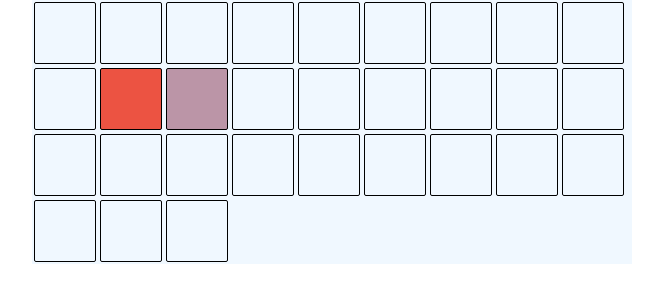
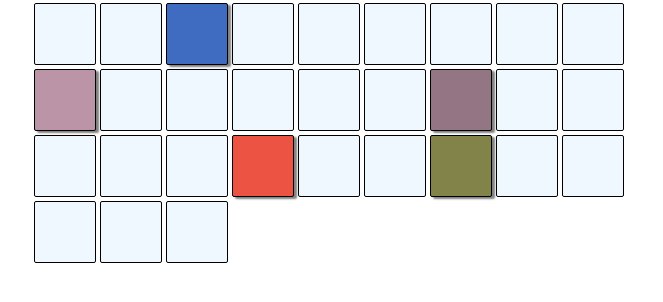
Before and after one commit to triangletrianglesquareplusx/homework, a website: page Lecture 3/index.html in a window 1280 px wide. Shown: the whole page, without its empty margins (308-971 px from the left). Drawn offline with Linux system fonts and the light colour scheme.

Commit message:
this task will only work if collision detection is not intended

```diff
--- a/Lecture 3/app.js
+++ b/Lecture 3/app.js
@@ -1,13 +1,5 @@
 initiate();
 makeAllColoredSquaresTouchable();
-// let num = 29;
-// let random = Math.trunc(Math.random() * 29);
-// setInterval(()=>{
-//     console.log(num);
-//     console.log(Math.trunc(Math.random() * num));
-//     num--;
-// },2000)
-
 
 function createSetNumberOfElements(elementTagName, number){
     let containerElement = document.querySelector('.container');
@@ -24,11 +16,16 @@ function getRandomElement(number){
     console.log(randomNumber + 'this is the first time');
 
     return function(){
+        randomNumber = Math.trunc(Math.random() * number);
         let allItems = document.getElementsByClassName('container')[0]
         .getElementsByClassName('item');
-        let items = [...allItems].filter(item=>!item.classList.contains('active'))[randomNumber];
-        randomNumber--;
-        return items;
+
+        let inactiveItems = [...allItems].filter(item=>!item.classList.contains('active'))[randomNumber] || 0;
+
+        console.log(randomNumber, number);
+        number--;
+        console.log(randomNumber, number);
+        return inactiveItems;
     }
 }
 
@@ -38,17 +35,21 @@ function getRandomColorValue(){
 
 function initiate(){
     let numberOfElements = 30;
-
+    let pElement = document.querySelector('p');
     createSetNumberOfElements('div',numberOfElements);
-
     const randomize = getRandomElement(numberOfElements);
-    setInterval(()=>{
+    let myInterval = setInterval(()=>{
 
         const randomized = randomize();
+        if(!randomized){
+            pElement.textContent = 'Completed';
+            clearInterval(myInterval);
+            return;
+        }
         randomized.style.backgroundColor = `rgb(${getRandomColorValue()}, ${getRandomColorValue()}, ${getRandomColorValue()})`;
         randomized.classList.add('active');
 
-    }, 2000)
+    }, 1000)
 }
 
 function makeAllColoredSquaresTouchable(){
@@ -56,7 +57,6 @@ function makeAllColoredSquaresTouchable(){
     .getElementsByTagName('body')[0]
     .addEventListener('click', (e)=>{
         if(e.target.classList.contains('active')){
-            console.log('you clicked an active square!');
             e.currentTarget.style.backgroundColor = e.target.style.backgroundColor;
         }
     })
--- a/Lecture 3/index.html
+++ b/Lecture 3/index.html
@@ -11,6 +11,7 @@
     <div class="container">
 
     </div>
+    <p></p>
     <script src="app.js"></script>
 </body>
 </html>
--- a/Lecture 3/style.css
+++ b/Lecture 3/style.css
@@ -3,15 +3,16 @@ body{
     display: flex;
     justify-content: center;
     align-items: center;
+    flex-direction: column;
     margin: 0;
 }
 
 .container{
     max-width: 600px;
     max-height: 600px;
-    background-color: aliceblue;
     display: flex;
     flex-wrap: wrap;
+    padding: 1px;
 }
 
 .item{
@@ -21,8 +22,10 @@ body{
     margin: 2px;
     border: 1px solid black;
     border-radius: 2px;
+
 }
 
 .active{
-    border: 1px solid black;
+    box-shadow: 3px 2px 2px grey;
+    cursor: crosshair;
 }
```
